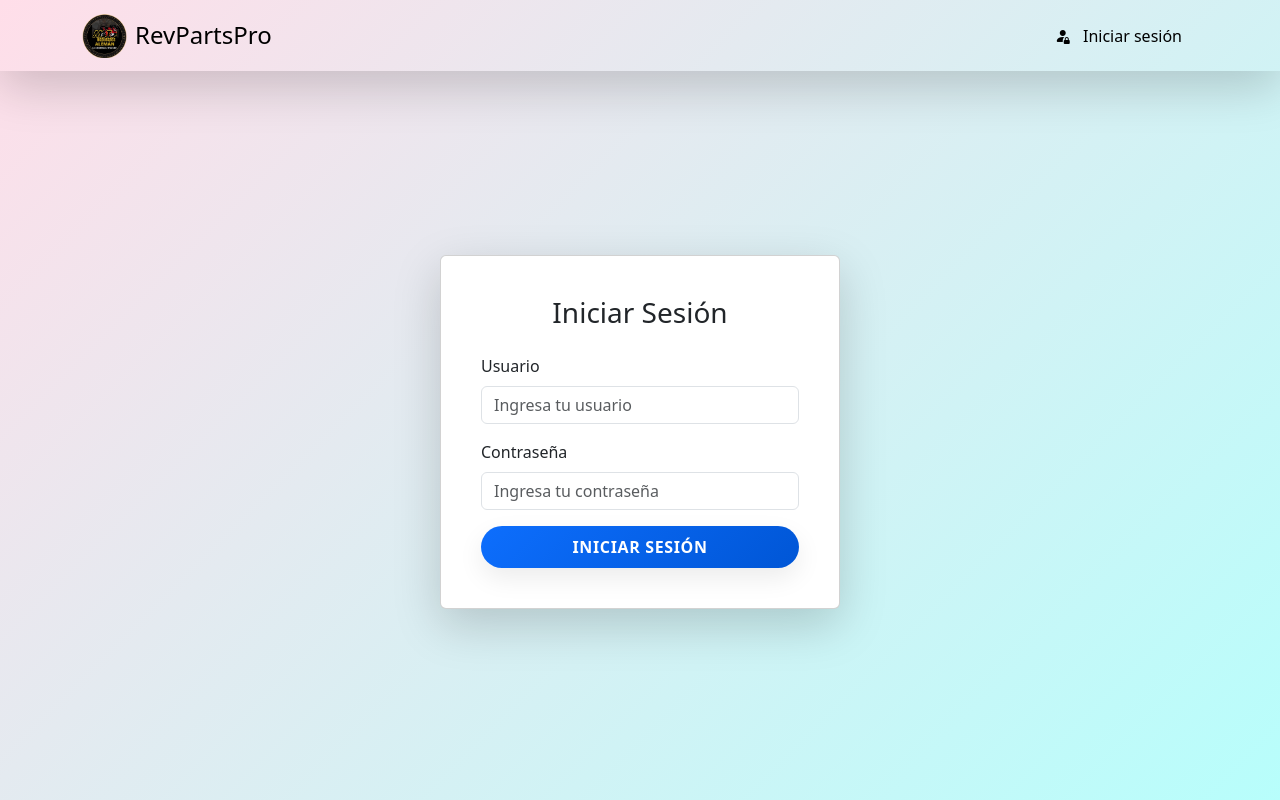
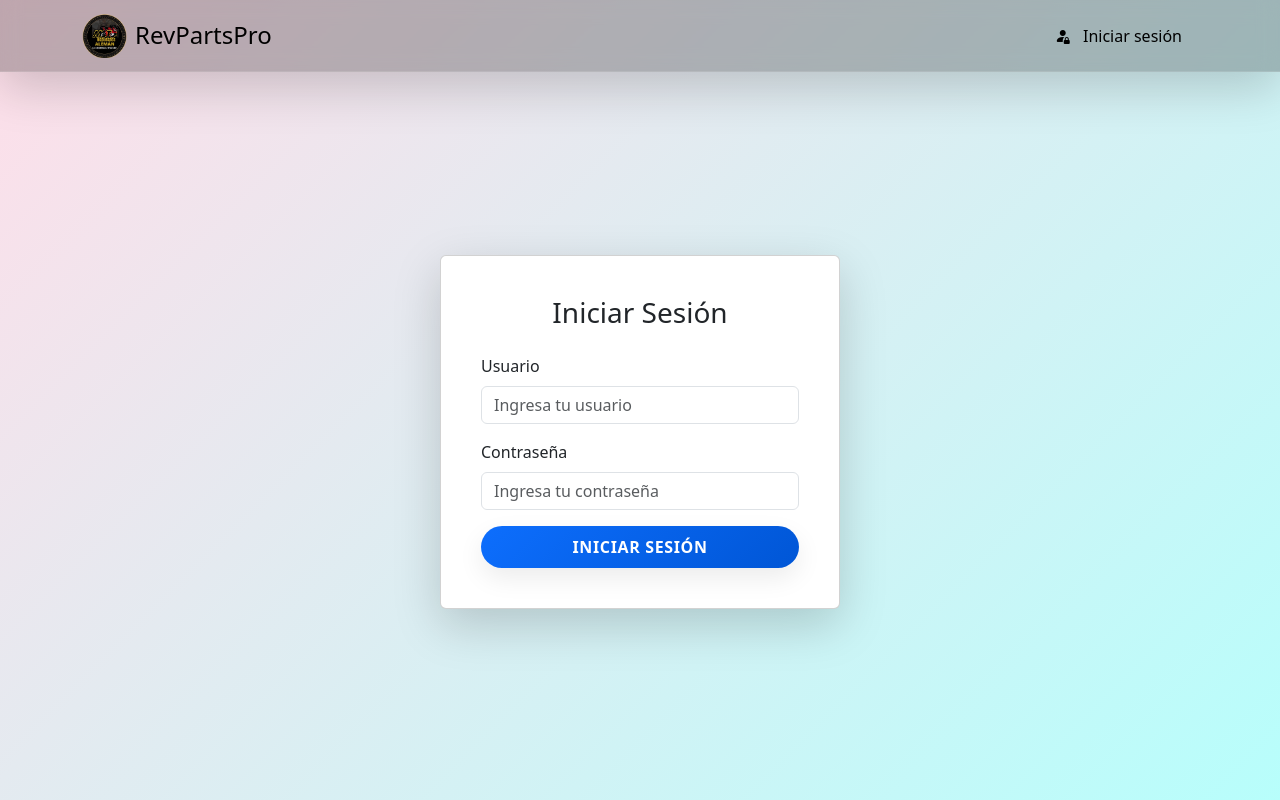
Before and after one commit to Carlos456-o/proyectogrupal_2026_Moto_aleman, a React (Vite) app: page /login in a window 1280 px wide. Built offline with nearby package versions, Linux system fonts and the light colour scheme; no server answers.

Commit message:
Inicio segunda parte

```diff
--- a/src/App.css
+++ b/src/App.css
@@ -910,3 +910,14 @@
 .catalogo-container > .row {
   animation: fadeIn 0.3s ease;
 }
+
+
+.color-navbar {
+
+  background: rgba(0, 0, 0, 0.25) !important;
+  backdrop-filter: blur(10px);
+  -webkit-backdrop-filter: blur(10px);
+
+  border-bottom: 1px solid rgba(255, 255, 255, 0.12);
+  z-index: 1030;
+}
--- a/src/views/Inicio.jsx
+++ b/src/views/Inicio.jsx
@@ -29,7 +29,10 @@ const Inicio = () => {
           <p className="lead">MOTO REPUESTOS ALEMAN
             <br />“Tu mejor opcion en repuestos de motos”
             <br />
-              En Moto Repuestos Aleman, nos apasiona el mundo de las motos y nos dedicamos a ofrecerte los mejores repuestos para tu vehículo. Con una amplia gama de productos de alta calidad. Ya sea que necesites piezas de motor, frenos, suspensión o accesorios. ¡Explora nuestro catálogo y encuentra los repuestos perfectos para tu moto hoy mismo! ¡Descubrenos!
+              En Moto Repuestos Aleman, nos apasiona el mundo de las motos y nos dedicamos a ofrecerte los mejores repuestos para tu vehículo.
+              Con una amplia gama de productos de alta calidad. Ya sea que necesites piezas de motor, frenos, suspensión o accesorios.
+              ¡Explora nuestro catálogo y encuentra los repuestos perfectos para tu moto hoy mismo!
+              ¡Descubrenos!
           </p>
 
           <Button className="btn-primary">Leer Mas</Button>
```
